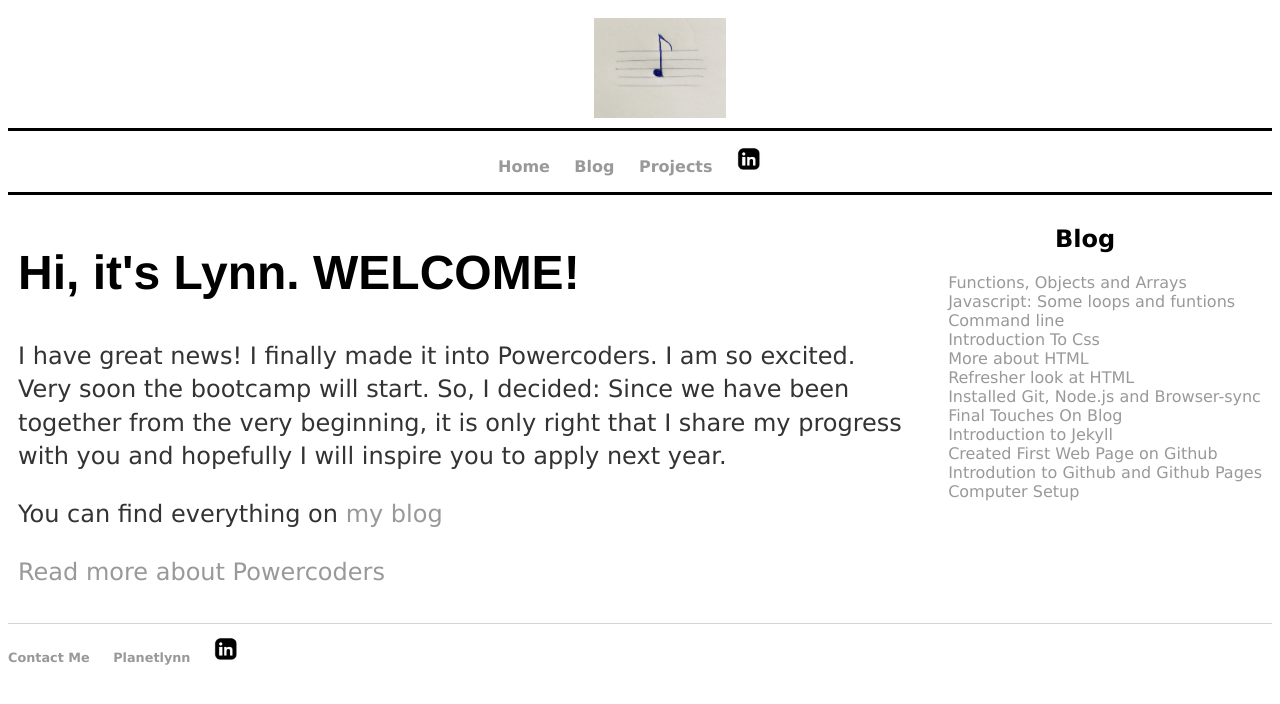
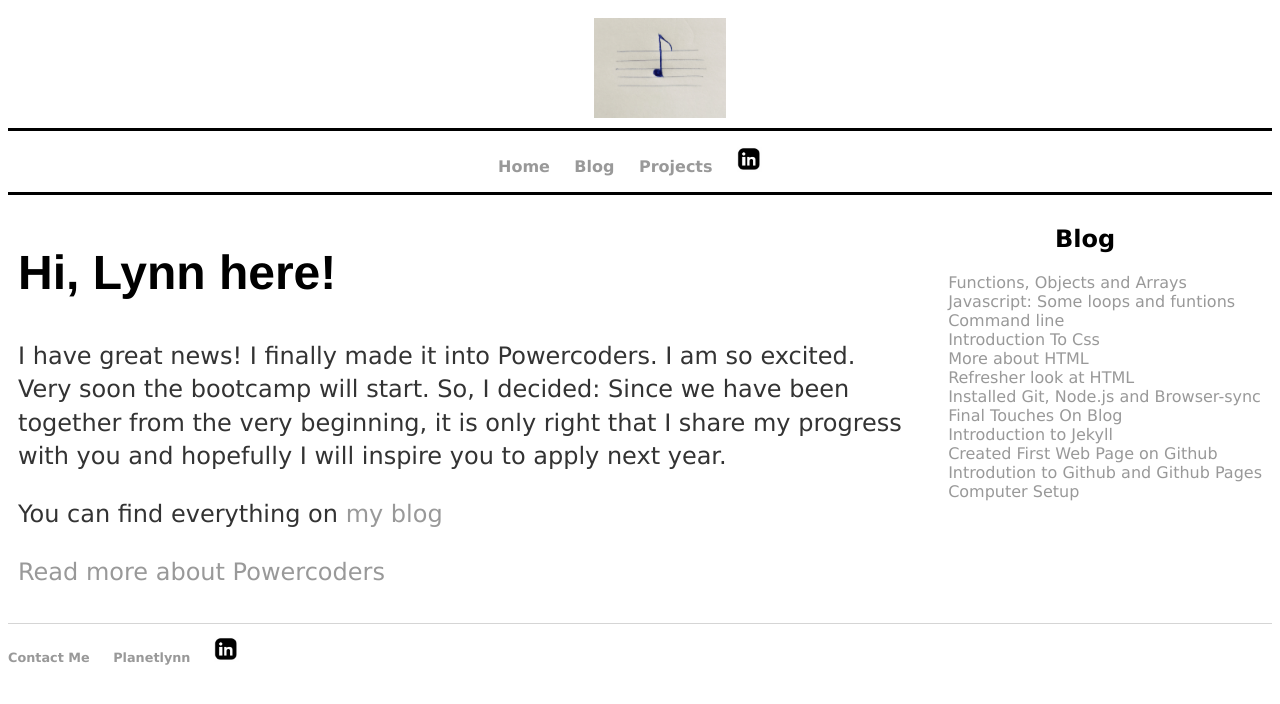
Before and after one commit to aineomugisha/aineomugisha.github.io, a Jekyll site: the page built from index.html, in a window 1280 px wide. Shown: the top 704 px of the page. Built offline with Jekyll 4.4.1, drawn with Linux system fonts in a browser that asks for light colours; the list of posts is cut into pages by our own code.

Commit message:
Update index.html

```diff
--- a/index.html
+++ b/index.html
@@ -1,10 +1,10 @@
 ---
 layout: default
-title: Aineomugisha Home Page
+title: la
 ---
 <main>
 <section class="blurb">
-	<h1>Hi, it's Lynn. WELCOME!</h1>
+	<h1>Hi, Lynn here!</h1>
 	<p> I have great news! I finally made it into Powercoders. I am so excited. Very soon the bootcamp will start. So, I decided: Since we have been together from the very beginning, it is only right that I share my progress with you and hopefully I will inspire you to apply next year. </p>
 	<P>You can find everything on <a href="/blog/index.html"> my blog </a>
 		</p>
```
